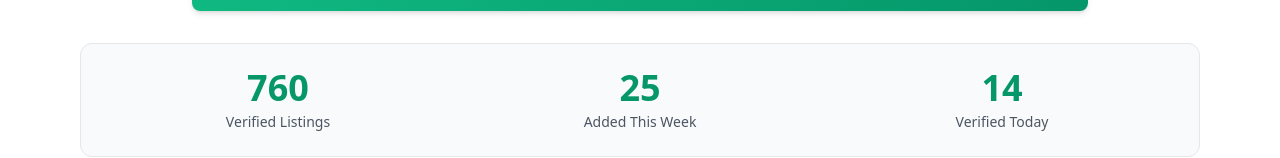
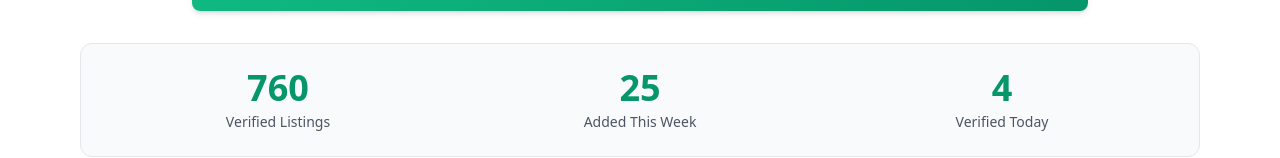
Before and after one commit to jeffsosville/cleaningexits, a Next.js app: page / in a window 1280 px wide. Shown: the part 390-548 px from the top of the page. Built offline with nearby package versions, Linux system fonts and the light colour scheme; no server answers; the database is empty.

Commit message:
Update verified count from 14 to 4

```diff
--- a/pages/index.tsx
+++ b/pages/index.tsx
@@ -122,7 +122,7 @@ export default function Home({
                 <div className="text-sm text-gray-600 mt-1">Added This Week</div>
               </div>
               <div>
-                <div className="text-3xl md:text-4xl font-bold text-emerald-600">14</div>
+                <div className="text-3xl md:text-4xl font-bold text-emerald-600">4</div>
                 <div className="text-sm text-gray-600 mt-1">Verified Today</div>
               </div>
             </div>
```
